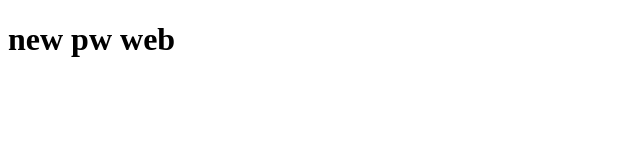
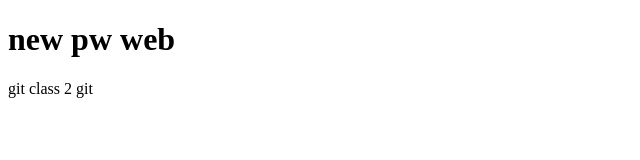
Before and after one commit to enochauston85/git-test1, a plain HTML site: page index.html in a window 1280 px wide. Shown: the whole page, without its empty margins (0-640 px from the left). Drawn offline with Linux system fonts and the light colour scheme.

Commit message:
idx update1

```diff
--- a/index.html
+++ b/index.html
@@ -7,5 +7,9 @@
   </head>
   <body>
     <h1>new pw web</h1>
+    <section>
+      git class 2
+      <span>git</span>
+    </section>
   </body>
 </html>
```
